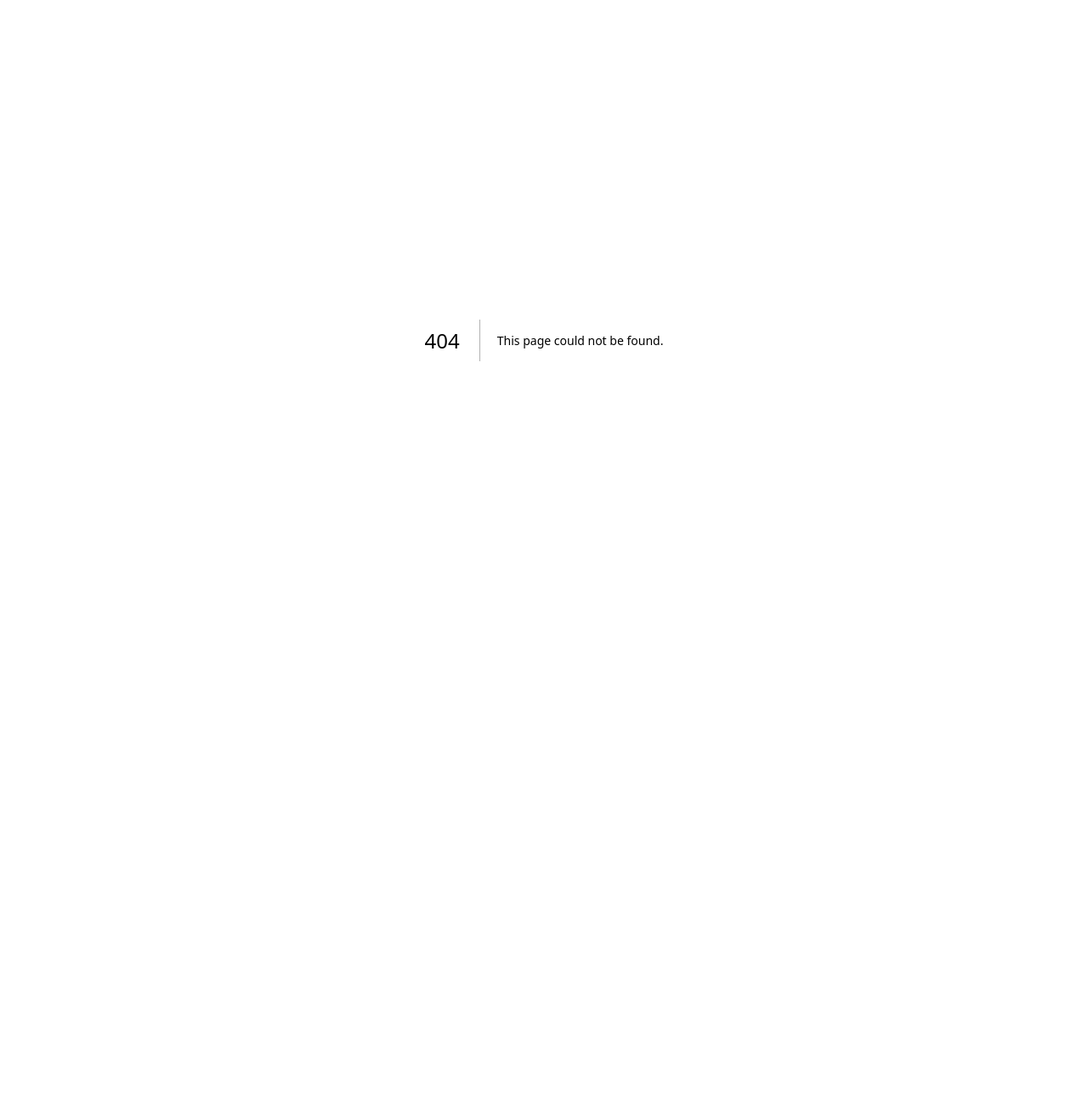
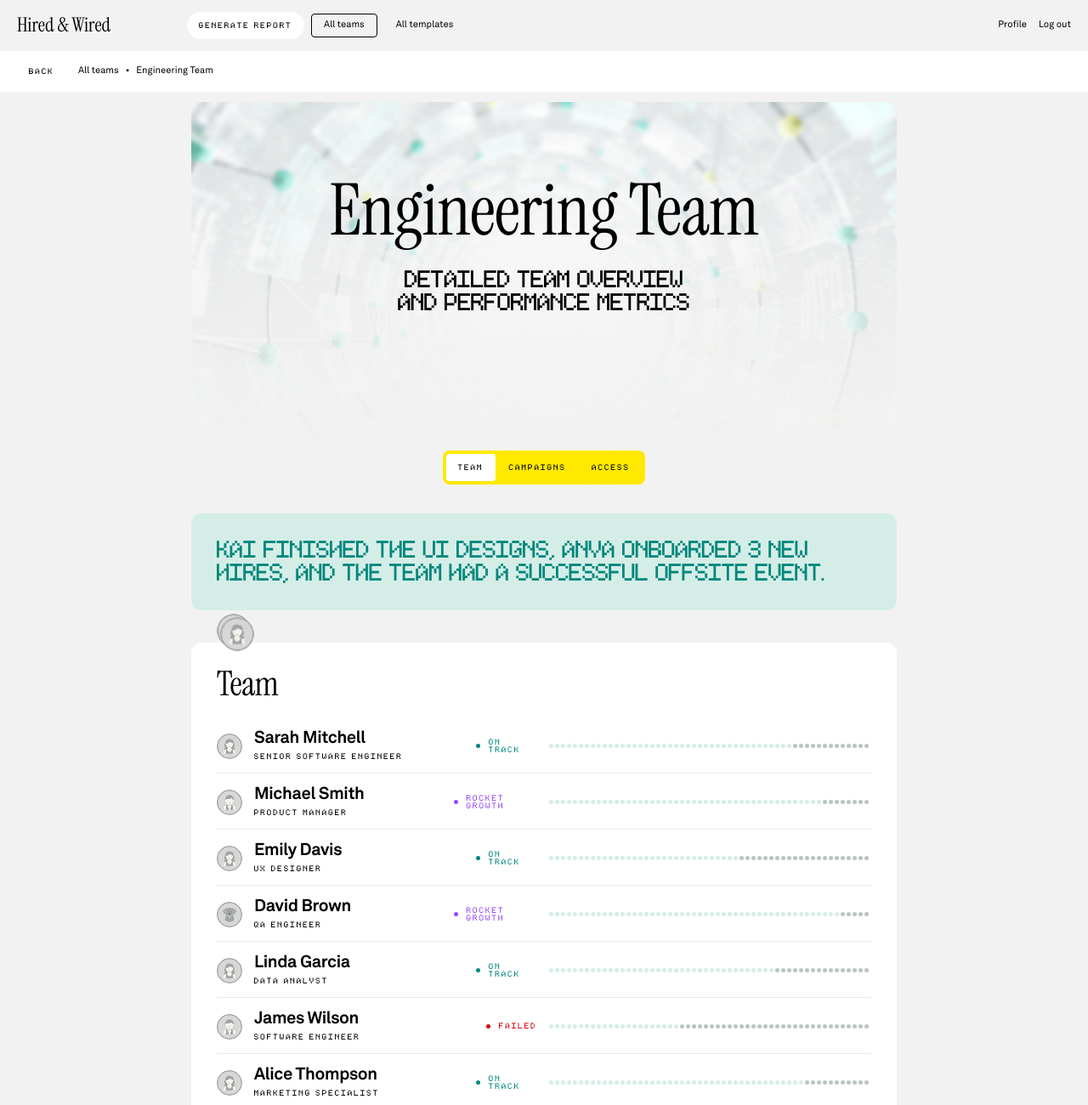
Before and after one commit to chaser231/hired-and-wired, a Next.js app: page /teams/1 in a window 1280 px wide. Before the commit this address had no page. Shown: the top 1300 px of the page at 85% size. Before the commit the page ends 800 px from the top, so only its background shows below. Built offline with nearby package versions, Linux system fonts and the light colour scheme.

Commit message:
feat: add team detail page with Profile list, Notify block and CardTop

```diff
--- /dev/null
+++ b/src/app/(main)/teams/[id]/page.tsx
@@ -0,0 +1,214 @@
+'use client';
+
+import { useState } from 'react';
+import { useRouter } from 'next/navigation';
+import Image from 'next/image';
+import { Avatar, SwitchGroup } from '@/components/ui';
+import { Profile, Notify } from '@/components/blocks';
+import { SecondRow } from '@/components/sections';
+
+// Mock data for team members
+const teamMembersData = [
+  {
+    id: '1',
+    name: 'Sarah Mitchell',
+    role: 'Senior Software Engineer',
+    avatarSrc: '/assets/avatar-katya.png',
+    status: 'green' as const,
+    progress: 75,
+  },
+  {
+    id: '2',
+    name: 'Michael Smith',
+    role: 'Product Manager',
+    avatarSrc: '/assets/avatar-petya.png',
+    status: 'purple' as const,
+    progress: 85,
+  },
+  {
+    id: '3',
+    name: 'Emily Davis',
+    role: 'UX Designer',
+    avatarSrc: '/assets/avatar-katya.png',
+    status: 'green' as const,
+    progress: 60,
+  },
+  {
+    id: '4',
+    name: 'David Brown',
+    role: 'QA Engineer',
+    avatarSrc: '/assets/avatar-dog.png',
+    status: 'purple' as const,
+    progress: 90,
+  },
+  {
+    id: '5',
+    name: 'Linda Garcia',
+    role: 'Data Analyst',
+    avatarSrc: '/assets/avatar-katya.png',
+    status: 'green' as const,
+    progress: 70,
+  },
+  {
+    id: '6',
+    name: 'James Wilson',
+    role: 'Software Engineer',
+    avatarSrc: '/assets/avatar-petya.png',
+    status: 'red' as const,
+    progress: 40,
+  },
+  {
+    id: '7',
+    name: 'Alice Thompson',
+    role: 'Marketing Specialist',
+    avatarSrc: '/assets/avatar-katya.png',
+    status: 'green' as const,
+    progress: 80,
+  },
+  {
+    id: '8',
+    name: 'Robert Martinez',
+    role: 'Sales Executive',
+    avatarSrc: '/assets/avatar-dog.png',
+    status: 'red' as const,
+    progress: 35,
+  },
+  {
+    id: '9',
+    name: 'Jessica Taylor',
+    role: 'Content Strategist',
+    avatarSrc: '/assets/avatar-katya.png',
+    status: 'green' as const,
+    progress: 65,
+  },
+  {
+    id: '10',
+    name: 'Charles Lee',
+    role: 'Systems Analyst',
+    avatarSrc: '/assets/avatar-petya.png',
+    status: 'red' as const,
+    progress: 45,
+  },
+];
+
+// Mock team data
+const teamData = {
+  id: '1',
+  name: 'Engineering Team',
+  description: 'Detailed team overview and performance metrics',
+  coverSrc: '/assets/Cover Image-1.jpg',
+  weekUpdate: 'Kai finished the UI designs, Anya onboarded 3 new hires, and the team had a successful offsite event.',
+};
+
+export default function TeamDetailPage() {
+  const router = useRouter();
+  const [activeTab, setActiveTab] = useState(0);
+
+  const handleBack = () => {
+    router.push('/');
+  };
+
+  return (
+    <main className="flex flex-col items-center gap-[var(--page-gap)] pb-[84px]">
+      {/* SecondRow - fixed under TopMenu */}
+      <div
+        className="fixed top-[60px] left-0 right-0 z-40"
+        style={{ backgroundColor: 'var(--color-white)' }}
+      >
+        <SecondRow
+          variant="default"
+          breadcrumbs={[
+            { label: 'All teams', href: '/' },
+            { label: teamData.name },
+          ]}
+          onBack={handleBack}
+        />
+      </div>
+
+      {/* Main Content */}
+      <div className="w-full max-w-[var(--content-width)] flex flex-col gap-[var(--section-gap)] mt-[120px]">
+        {/* CardTop - Gray variant */}
+        <div
+          className="relative overflow-hidden flex flex-col justify-end items-center h-[480px] p-[var(--space-xl)] rounded-[var(--radius-lg)]"
+        >
+          {/* Background Image */}
+          <Image
+            src={teamData.coverSrc}
+            alt={`${teamData.name} cover`}
+            fill
+            className="object-cover"
+            priority
+          />
+
+          {/* Gradient Overlay */}
+          <div
+            className="absolute inset-0"
+            style={{
+              background: 'linear-gradient(to top, rgba(242, 242, 242, 1) 0%, rgba(242, 242, 242, 0) 100%)',
+            }}
+          />
+
+          {/* Content */}
+          <div className="relative z-10 flex flex-col items-center gap-[160px]">
+            {/* Profile Info */}
+            <div className="flex flex-col items-center text-center">
+              <h1 className="text-h1">{teamData.name}</h1>
+              <p className="text-description mt-[var(--space-xl)]">
+                {teamData.description.split(' ').slice(0, 3).join(' ')}
+                <br />
+                {teamData.description.split(' ').slice(3).join(' ')}
+              </p>
+            </div>
+
+            {/* Switch Group */}
+            <SwitchGroup
+              options={['Team', 'Campaigns', 'Access']}
+              value={activeTab}
+              onChange={setActiveTab}
+            />
+          </div>
+        </div>
+
+        {/* Notify Block with Avatars */}
+        <div className="flex flex-col gap-[var(--section-gap)]">
+          <Notify message={teamData.weekUpdate} />
+
+          {/* Avatars - stacked with overlap */}
+          <div className="relative h-[30px] ml-[var(--space-xl)]">
+            <div className="absolute left-0 top-0">
+              <Avatar src="/assets/avatar-dog.png" alt="Team member" size="md" />
+            </div>
+            <div className="absolute left-[4px] top-[4px]">
+              <Avatar src="/assets/avatar-katya.png" alt="Team member" size="md" />
+            </div>
+          </div>
+        </div>
+
+        {/* Team Section - White Card */}
+        <div
+          className="flex flex-col gap-[var(--space-l)] p-[var(--space-xl)] rounded-[var(--radius-lg)]"
+          style={{ backgroundColor: 'var(--color-white)' }}
+        >
+          {/* Title */}
+          <h2 className="text-h2">Team</h2>
+
+          {/* Team Members List */}
+          <div className="flex flex-col gap-[var(--space-xxxs)]">
+            {teamMembersData.map((member, index) => (
+              <Profile
+                key={member.id}
+                name={member.name}
+                role={member.role}
+                avatarSrc={member.avatarSrc}
+                variant="long"
+                status={member.status}
+                progress={member.progress}
+                className={index === teamMembersData.length - 1 ? 'border-b-0' : ''}
+              />
+            ))}
+          </div>
+        </div>
+      </div>
+    </main>
+  );
+}
--- a/src/components/blocks/Profile.tsx
+++ b/src/components/blocks/Profile.tsx
@@ -28,23 +28,21 @@ export function Profile({
     return (
       <div
         className={`
-          flex flex-col
+          flex items-center gap-[var(--space-s)]
           py-[var(--space-s)]
           border-b border-[var(--color-gray-light)]
           ${className}
         `.replace(/\s+/g, ' ').trim()}
       >
-        {/* Top row: Avatar + Content */}
-        <div className="flex gap-[var(--space-s)]">
         {/* Avatar 30x30 */}
         <div className="w-[30px] h-[30px] flex-shrink-0">
           <Avatar src={avatarSrc} alt={name} size="md" className="w-full h-full" />
         </div>
 
-          {/* Content: Name/Role + Status */}
-          <div className="flex-1 flex justify-between gap-[var(--space-m)]">
+        {/* Content: Name/Role + Status - fixed width 333px as in Figma */}
+        <div className="flex justify-between gap-[var(--space-m)]" style={{ width: '333px' }}>
           {/* Name and Role */}
-            <div className="flex flex-col gap-[var(--space-xs)]">
+          <div className="flex flex-col gap-[var(--space-xs)]" style={{ width: '243px' }}>
             <p className="text-h3">{name}</p>
             <p className="text-pixel">{role}</p>
           </div>
@@ -52,11 +50,10 @@ export function Profile({
           {/* Status */}
           {status && <Status variant={status} showLabel />}
         </div>
-        </div>
 
-        {/* Progress Bar - full width */}
+        {/* Progress Bar - fills remaining space */}
         {progress !== undefined && (
-          <div className="mt-[var(--space-s)]">
+          <div className="flex-1">
             <Bar progress={progress} variant="profile" />
           </div>
         )}
```
Lines whose indentation alone changed are shown as unchanged.
